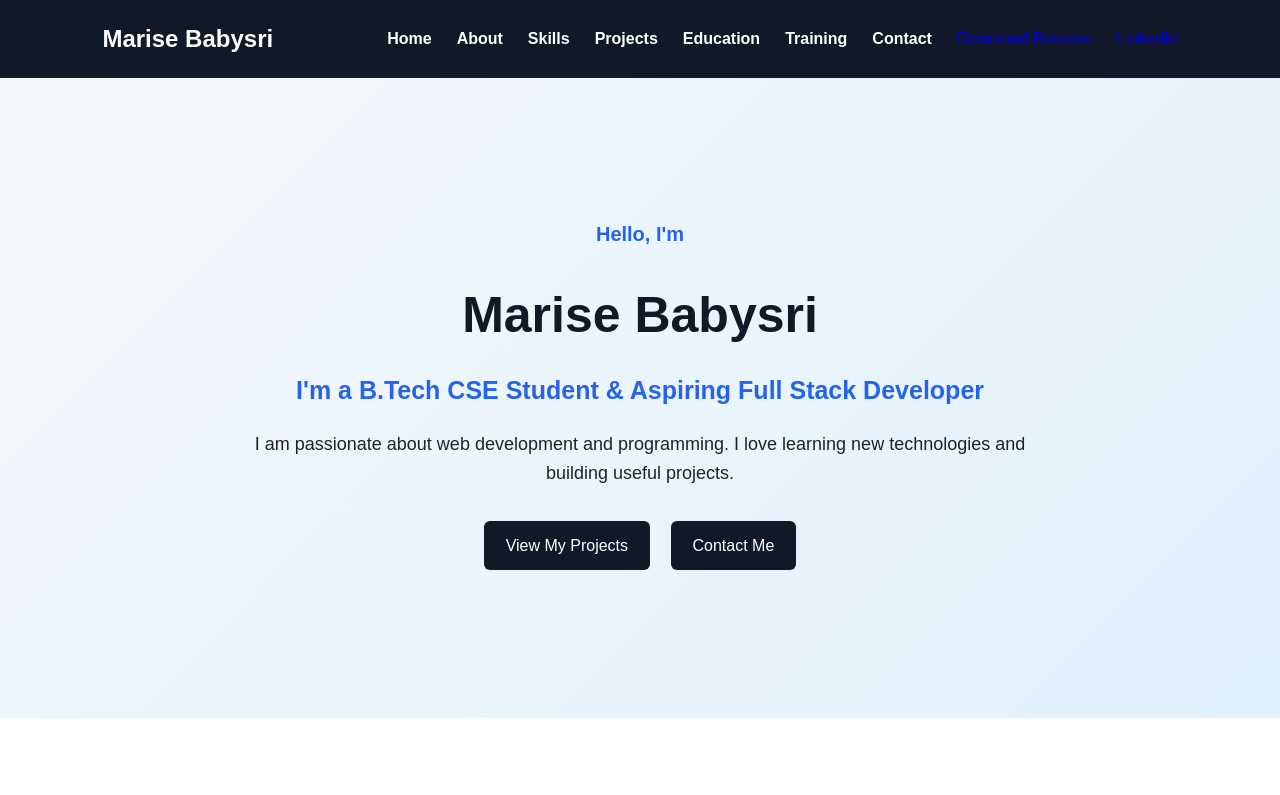
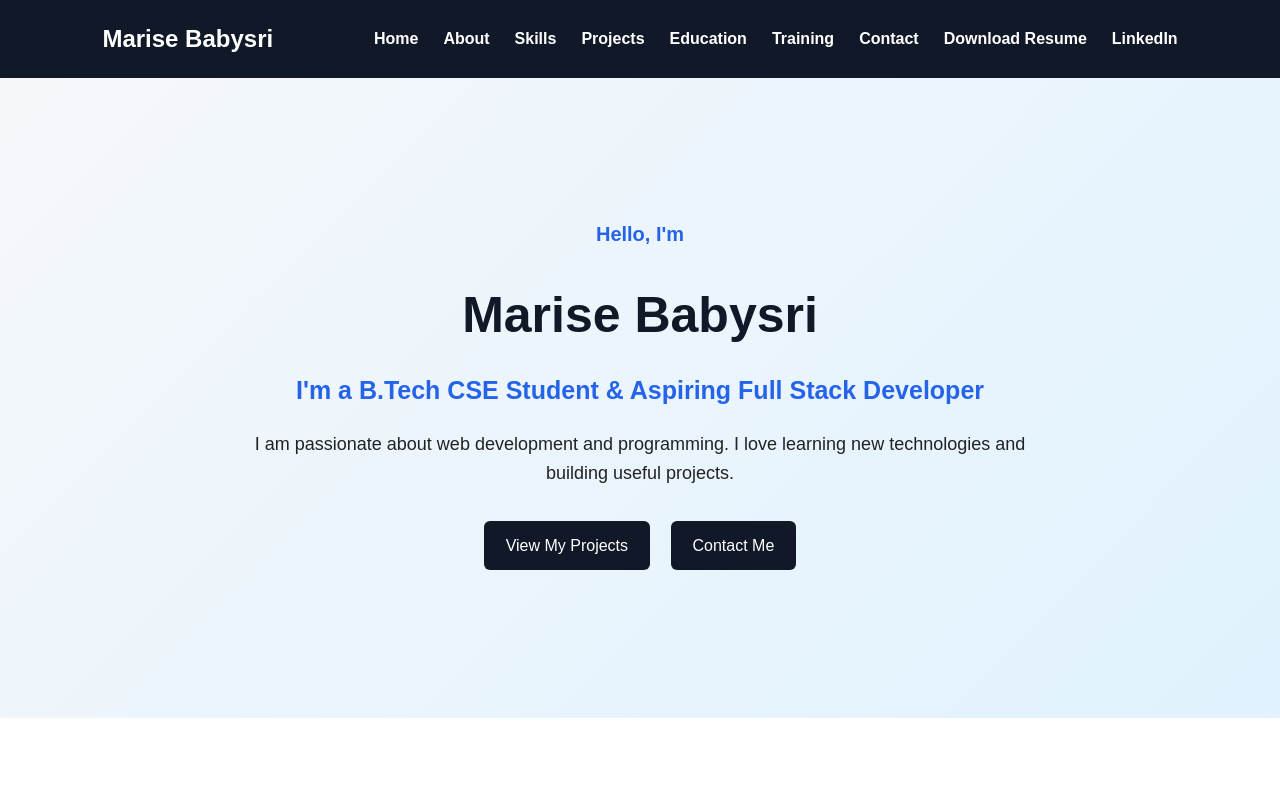
Before and after one commit to babysrimarise/My-Portfolio, a plain HTML site: page index.html in a window 1280 px wide. Shown: the top 795 px of the page. Drawn offline with Linux system fonts and the light colour scheme.

Commit message:
update navbar

```diff
--- a/index.html
+++ b/index.html
@@ -18,10 +18,22 @@
         <li><a href="#education">Education</a></li>
         <li><a href="#training">Training</a></li>
         <li><a href="#contact">Contact</a></li>
-    <a href="Marise_Babysri_Resume.docx" download>Download Resume</a>
-    <a href="https://www.linkedin.com/in/marise-sri-aa4781416" target="_blank">
+
+        <li>
+            <a href="Marise_Babysri_Resume.pdf"
+               download
+               class="nav-resume">
+                Download Resume
+            </a>
+        </li>
+
+        <li>
+            <a href="https://www.linkedin.com/in/marise-sri-aa4781416"
+               target="_blank"
+               class="nav-linkedin">
                 LinkedIn
             </a>
+        </li>
     </ul>
 </nav>
 
```
Lines whose indentation alone changed are shown as unchanged.
